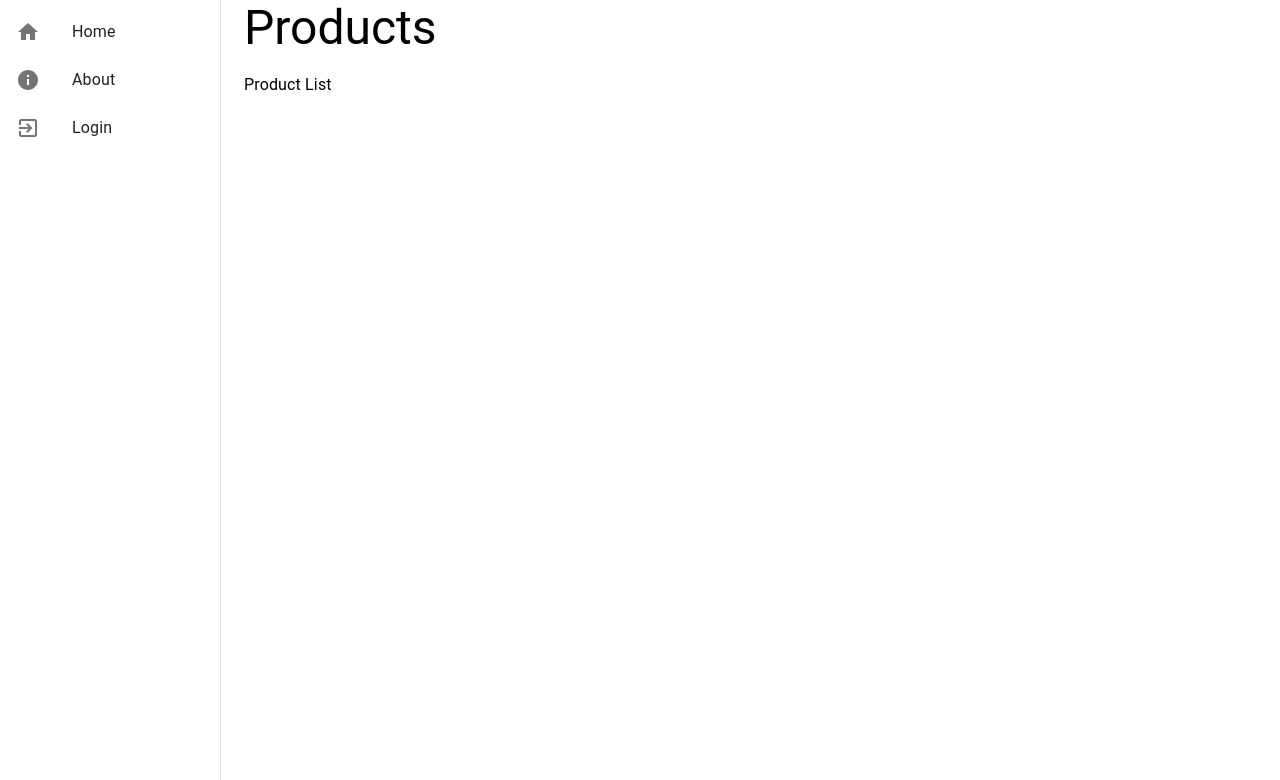
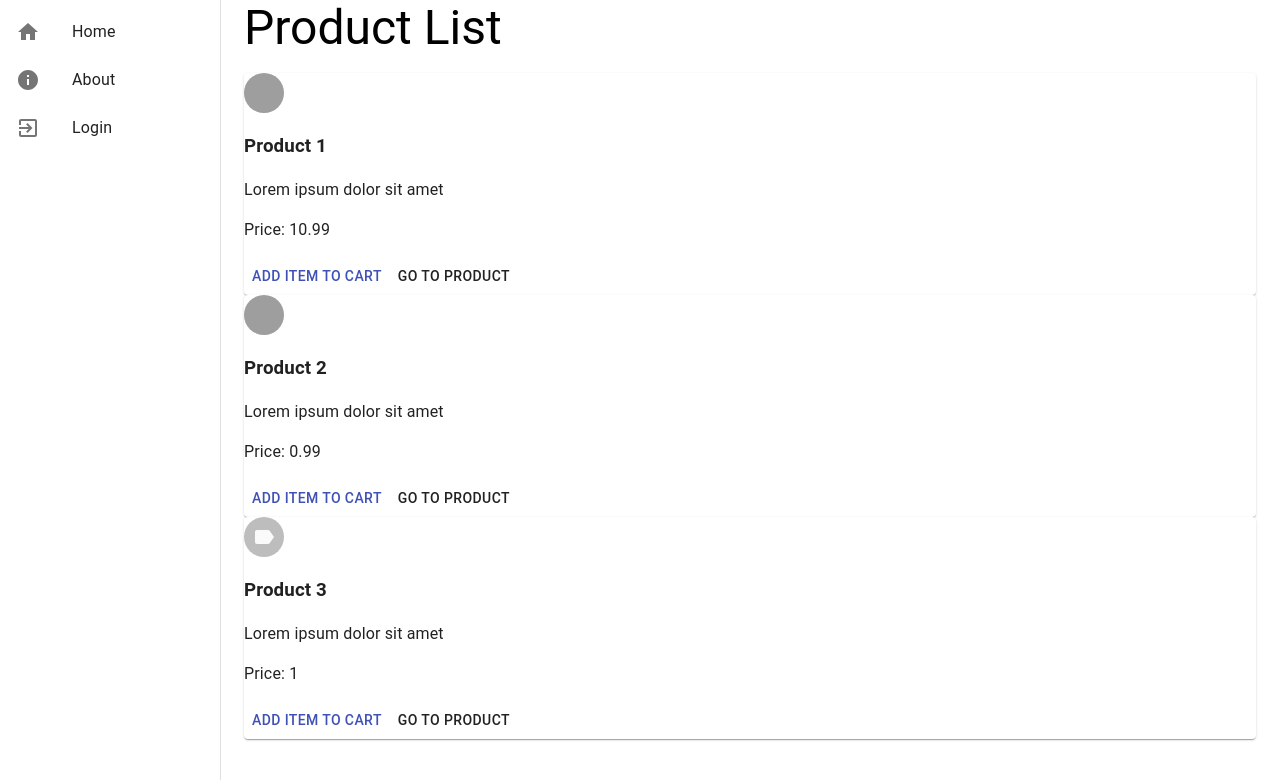
Before and after one commit to jessequiroga/react-shopping, a React (Create React App) app: page / in a window 1280 px wide. Shown: the top 780 px of the page. Built offline with nearby package versions, Linux system fonts and the light colour scheme; grey boxes are pictures that could not be loaded.

Commit message:
product list page & firebase fix

```diff
--- a/src/components/App/index.tsx
+++ b/src/components/App/index.tsx
@@ -14,7 +14,7 @@ import { BrowserRouter as Router, Switch, Route, Link } from 'react-router-dom';
 import HomeIcon from '@material-ui/icons/Home';
 import InfoIcon from '@material-ui/icons/Info';
 import ExitToAppIcon from '@material-ui/icons/ExitToApp';
-import { LoginPage } from 'pages';
+import { LoginPage, ProductPage } from 'pages';
 
 const useStyles = makeStyles((theme) => ({
     drawerPaper: { width: 'inherit' },
@@ -75,16 +75,7 @@ export function App() {
                         </Container>
                     </Route>
                     <Route path="/login" component={LoginPage} />
-                    <Route expect path="/">
-                        <Container>
-                            <Typography variant="h3" gutterBottom>
-                                Products
-                            </Typography>
-                            <Typography variant="body1" gutterBottom>
-                                Product List
-                            </Typography>
-                        </Container>
-                    </Route>
+                    <Route expect path="/" component={ProductPage} />
                 </Switch>
             </div>
         </Router>
--- /dev/null
+++ b/src/interfaces.ts
@@ -0,0 +1,11 @@
+export interface Product {
+    readonly id: ProductId;
+    readonly name: string;
+    readonly price: number;
+    readonly shortDescription: string;
+    readonly description: string;
+    readonly miniature?: string;
+    readonly image?: string;
+}
+
+export type ProductId = string;
--- /dev/null
+++ b/src/pages/ProductPage/components/ProductCard/index.tsx
@@ -0,0 +1,52 @@
+import React, { useCallback, MouseEvent } from 'react';
+import { Product } from 'interfaces';
+import { Card, Button, Avatar } from '@material-ui/core';
+import { Label as LabelIcon } from '@material-ui/icons';
+import { useHistory } from 'react-router-dom';
+
+interface ProductCardProps extends Product {
+    addToCart(id: string): void;
+}
+
+export function ProductCard({
+    addToCart,
+    shortDescription,
+    id,
+    miniature,
+    name,
+    price,
+}: ProductCardProps) {
+    const history = useHistory();
+
+    const handleAddToCart = useCallback(
+        (e: MouseEvent<HTMLButtonElement>) => {
+            e.preventDefault();
+            addToCart(id);
+        },
+        [id, addToCart],
+    );
+
+    const handleGoToProduct = useCallback(
+        (e: MouseEvent<HTMLButtonElement>) => {
+            e.preventDefault();
+            history.push(`/product/${id}`);
+        },
+        [id],
+    );
+
+    return (
+        <Card>
+            <Avatar alt={shortDescription} src={miniature}>
+                <LabelIcon />
+            </Avatar>
+
+            <h3>{name}</h3>
+            <p>{shortDescription}</p>
+            <p>{`Price: ${price}`}</p>
+            <Button onClick={handleAddToCart} color="primary">
+                Add item to cart
+            </Button>
+            <Button onClick={handleGoToProduct}>Go to product</Button>
+        </Card>
+    );
+}
--- /dev/null
+++ b/src/pages/ProductPage/components/index.ts
@@ -0,0 +1 @@
+export * from './ProductCard';
--- /dev/null
+++ b/src/pages/ProductPage/index.tsx
@@ -0,0 +1,61 @@
+import React, { useCallback, useEffect, useState } from 'react';
+import Typography from '@material-ui/core/Typography';
+import { Container } from '@material-ui/core';
+import { Product, ProductId } from 'interfaces';
+import { getProducts } from '../../services/products';
+import { ProductCard } from './components';
+
+type CartItem = { id: ProductId; count: number };
+
+export function ProductPage() {
+    const [products, setProducts] = useState<Product[] | null>(null);
+    const [totalCollectionCount, setTotalCollectionCount] = useState(0);
+    const [productCart, setCart] = useState<CartItem[]>([]);
+
+    const addToCart = useCallback(
+        (id: ProductId) => {
+            setCart([...productCart, { id, count: 1 }]);
+        },
+        [productCart, setCart],
+    );
+
+    useEffect(() => {
+        setTimeout(() => {
+            getProducts(0, 10).then(({ collection, totalCollectionCount }) => {
+                setProducts(collection);
+                setTotalCollectionCount(totalCollectionCount);
+            });
+        }, 500);
+    }, []);
+
+    return (
+        <>
+            <Container>
+                <Typography variant="h3" gutterBottom>
+                    Product List
+                </Typography>
+                <Typography variant="body1" gutterBottom>
+                    {products === null && <p>Loading....</p>}
+                    {products !== null && products.length === 0 && (
+                        <p>List is empty </p>
+                    )}
+                    {products !== null &&
+                        products.length > 0 &&
+                        products.map((product) => (
+                            <ProductCard
+                                {...product}
+                                addToCart={addToCart}
+                                key={product.id}
+                            />
+                        ))}
+
+                    <ol>
+                        {productCart.map(({ id, count }) => (
+                            <li key={id}>{`id: ${id} count: ${count}`}</li>
+                        ))}
+                    </ol>
+                </Typography>
+            </Container>
+        </>
+    );
+}
--- a/src/pages/index.tsx
+++ b/src/pages/index.tsx
@@ -1 +1,2 @@
 export * from './LoginPage';
+export * from './ProductPage';
--- a/src/services/firebase.ts
+++ b/src/services/firebase.ts
@@ -1,13 +1,13 @@
 import firebase from 'firebase';
 
 const firebaseConfig = {
-    apiKey: '',
+    apiKey: 'AIzaSyBNVZPqQRUwqZFrKpiG4WbBsQ-7fx0dUA4',
     authDomain: 'shop-tutorial-7f4ac.firebaseapp.com',
     databaseURL: 'https://shop-tutorial-7f4ac.firebaseio.com',
     projectId: 'shop-tutorial-7f4ac',
     storageBucket: 'shop-tutorial-7f4ac.appspot.com',
-    messagingSenderId: '',
-    appId: '',
+    messagingSenderId: '350990794326',
+    appId: '1:350990794326:web:02552ab89feb4586dcc5f7',
 };
 
 const firebaseApp = firebase.initializeApp(firebaseConfig);
--- /dev/null
+++ b/src/services/products.ts
@@ -0,0 +1,40 @@
+import { Product } from 'interfaces';
+
+export function getProducts(
+    page: number,
+    elementsOnPage = 10,
+): Promise<{ collection: Product[]; totalCollectionCount: number }> {
+    return Promise.resolve({
+        collection: [
+            {
+                id: 'f236c43a-2b49-46f9-b63e-f9e9ds8e7aa8',
+                name: 'Product 1',
+                price: 10.99,
+                shortDescription: 'Lorem ipsum dolor sit amet',
+                description:
+                    'Lorem ipsum dolor sit amet, consectetur adipisicing elit. Alias aliquam cum dolorum hic incidunt inventore ipsum labore laboriosam maiores maxime molestias mollitia, nobis perferendis quasi sapiente sit ullam unde, voluptatum!',
+                miniature: 'https://picsum.photos/seed/p1/50',
+                image: 'https://picsum.photos/seed/p1/200/300',
+            },
+            {
+                id: 'f236c43a-2b49-46f9-b63e-f9e9dd8e7aa0',
+                name: 'Product 2',
+                price: 0.99,
+                shortDescription: 'Lorem ipsum dolor sit amet',
+                description:
+                    'Lorem ipsum dolor sit amet, consectetur adipisicing elit. Alias aliquam cum dolorum hic incidunt inventore ipsum labore laboriosam maiores maxime molestias mollitia, nobis perferendis quasi sapiente sit ullam unde, voluptatum!',
+                miniature: 'https://picsum.photos/seed/p2/50',
+                image: 'https://picsum.photos/seed/p2/200/300',
+            },
+            {
+                id: 'f236c43a-2b49-46f9-b63e-f9e9dd8e7aa9',
+                name: 'Product 3',
+                price: 1,
+                shortDescription: 'Lorem ipsum dolor sit amet',
+                description:
+                    'Lorem ipsum dolor sit amet, consectetur adipisicing elit. Alias aliquam cum dolorum hic incidunt inventore ipsum labore laboriosam maiores maxime molestias mollitia, nobis perferendis quasi sapiente sit ullam unde, voluptatum!',
+            },
+        ],
+        totalCollectionCount: 0,
+    });
+}
```
